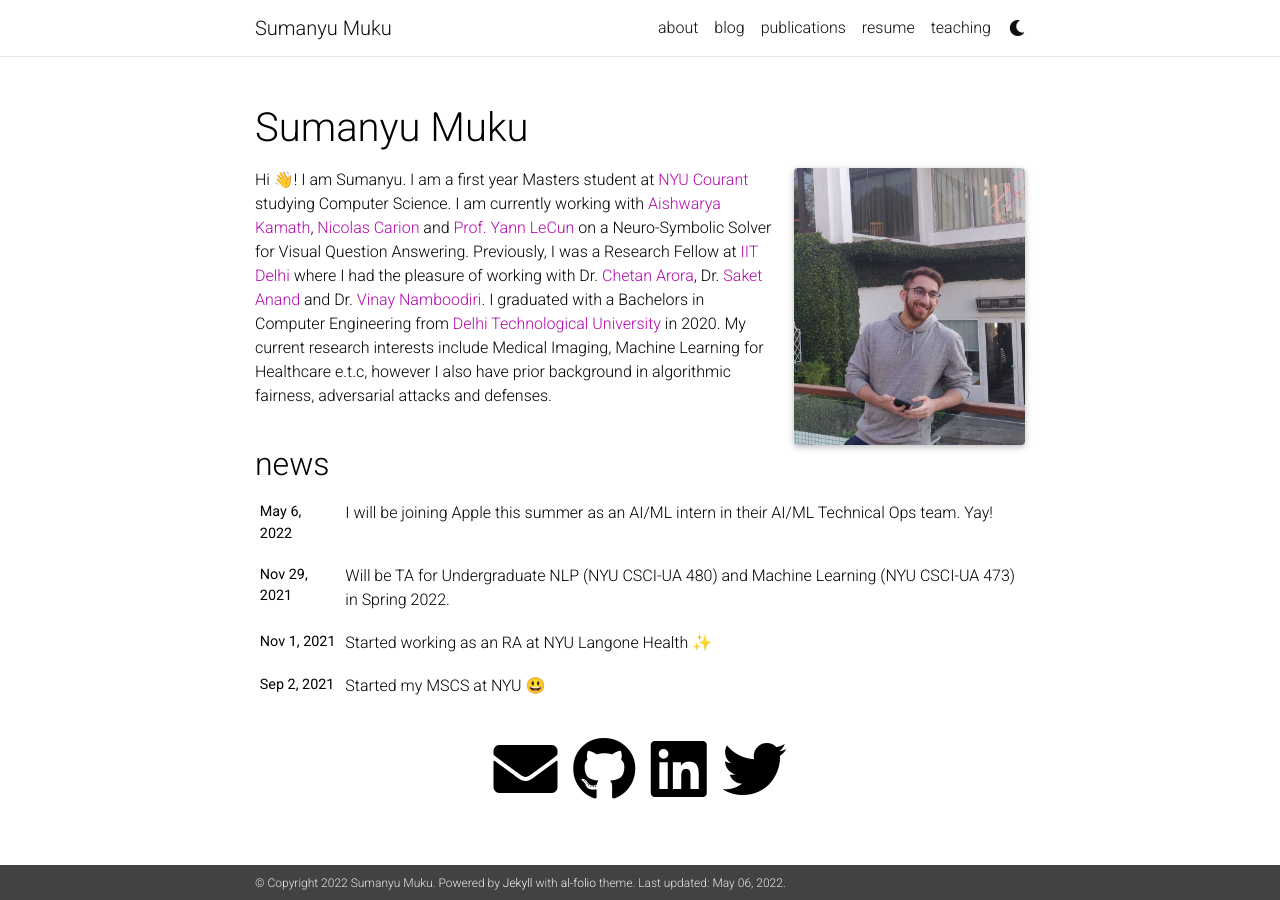
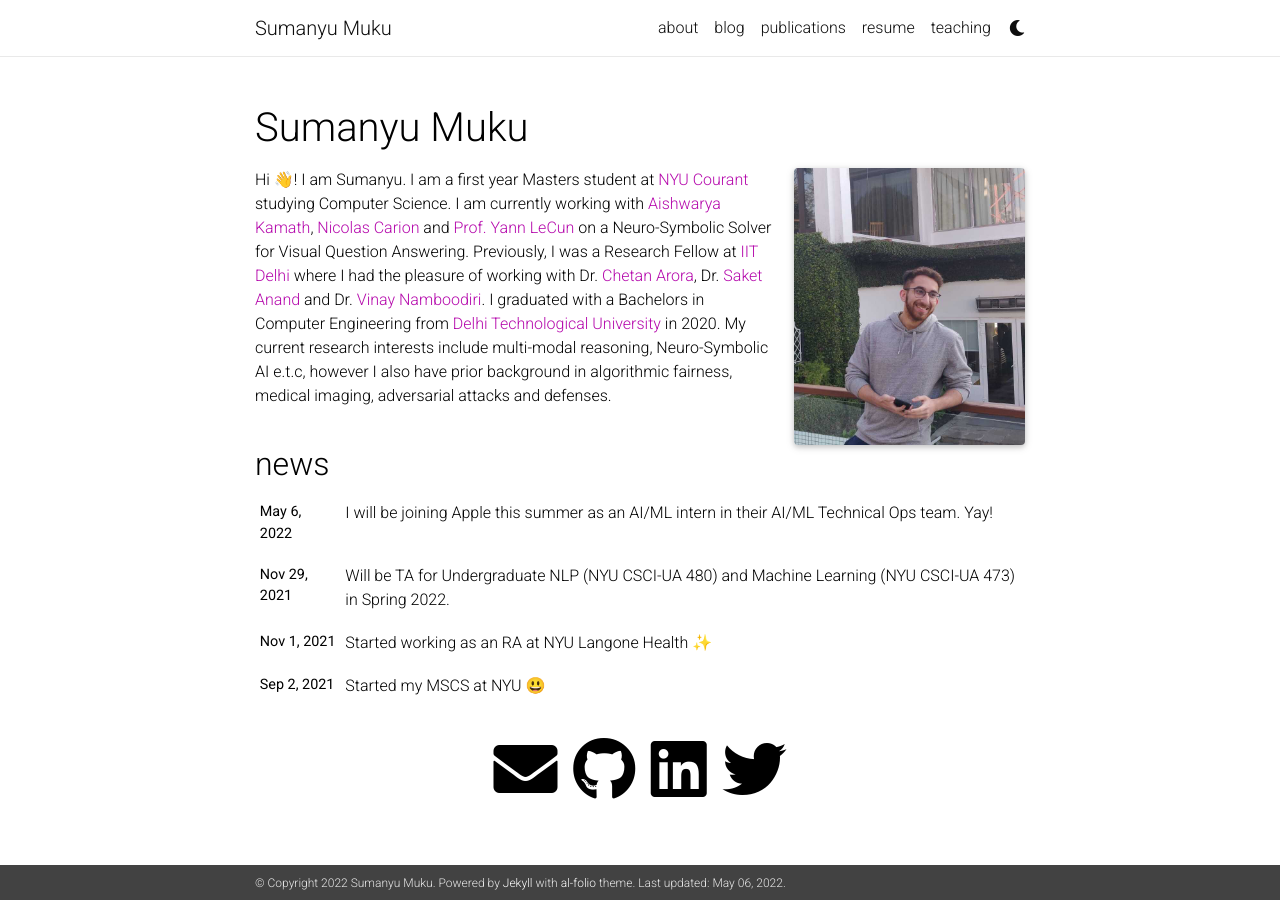
Before and after one commit to sumanyumuku98/sumanyumuku98.github.io, a Jekyll site: the page built from _pages/about.md, in a window 1280 px wide. Built offline with Jekyll 4.4.1, drawn with Linux system fonts in a browser that asks for light colours; nearby versions of some CDN libraries; emoji names are drawn with the system emoji font; comment, search, counter and statistics services are not loaded; a style sheet for code colours, icons or effects is not loaded.

```diff
--- a/_pages/about.md
+++ b/_pages/about.md
@@ -17,4 +17,4 @@
 social: true  # includes social icons at the bottom of the page
 ---
 
-Hi :wave:! I am Sumanyu. I am a first year Masters student at [NYU Courant](https://cs.nyu.edu/home/index.html) studying Computer Science. I am currently working with [Aishwarya Kamath](https://ashkamath.github.io/), [Nicolas Carion](https://www.nicolascarion.com/) and [Prof. Yann LeCun](http://yann.lecun.com/) on a Neuro-Symbolic Solver for Visual Question Answering. Previously, I was a Research Fellow at [IIT Delhi](https://home.iitd.ac.in/) where I had the pleasure of working with Dr. [Chetan Arora](https://www.cse.iitd.ac.in/~chetan/), Dr. [Saket Anand](http://faculty.iiitd.ac.in/~anands/) and Dr. [Vinay Namboodiri](https://vinaypn.github.io/). I graduated with a Bachelors in Computer Engineering from [Delhi Technological University](http://www.dtu.ac.in/) in 2020. My current research interests include Medical Imaging, Machine Learning for Healthcare e.t.c, however I also have prior background in algorithmic fairness, adversarial attacks and defenses.
+Hi :wave:! I am Sumanyu. I am a first year Masters student at [NYU Courant](https://cs.nyu.edu/home/index.html) studying Computer Science. I am currently working with [Aishwarya Kamath](https://ashkamath.github.io/), [Nicolas Carion](https://www.nicolascarion.com/) and [Prof. Yann LeCun](http://yann.lecun.com/) on a Neuro-Symbolic Solver for Visual Question Answering. Previously, I was a Research Fellow at [IIT Delhi](https://home.iitd.ac.in/) where I had the pleasure of working with Dr. [Chetan Arora](https://www.cse.iitd.ac.in/~chetan/), Dr. [Saket Anand](http://faculty.iiitd.ac.in/~anands/) and Dr. [Vinay Namboodiri](https://vinaypn.github.io/). I graduated with a Bachelors in Computer Engineering from [Delhi Technological University](http://www.dtu.ac.in/) in 2020. My current research interests include multi-modal reasoning, Neuro-Symbolic AI e.t.c, however I also have prior background in algorithmic fairness, medical imaging, adversarial attacks and defenses.
```
Also changed, not shown: _pages/teaching.md (+2 -2 lines).
